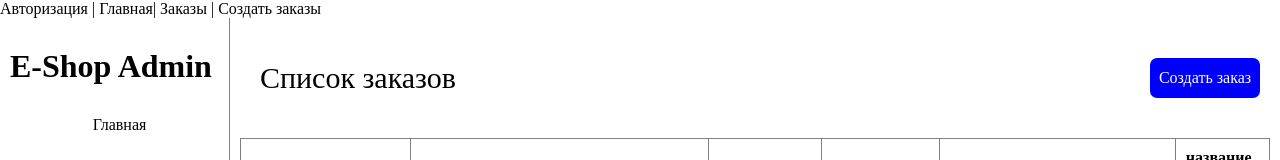
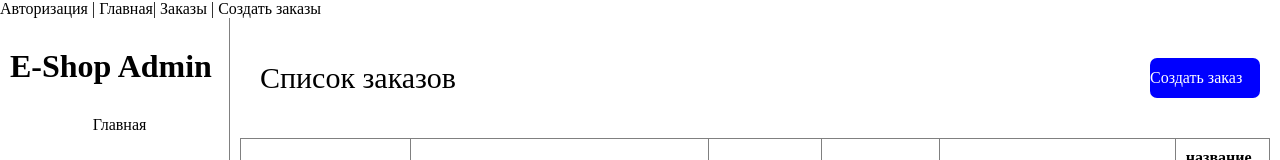
Before and after one commit to innamagkeeva/vue-router, a Vue app: page /listOrders in a window 1280 px wide. Shown: the top 160 px of the page. Built offline with nearby package versions, Linux system fonts and the light colour scheme; the HTML template or start-up script is replaced by a standard one.

Commit message:
исправила

```diff
--- a/src/components/SidebarPage.vue
+++ b/src/components/SidebarPage.vue
@@ -20,7 +20,7 @@
       >Создать заказ</RouterLink
     >
     <RouterLink
-      :to="{ name: 'home' }"
+      :to="{ name: 'auth' }"
       class="routerLink__style"
       >Выход</RouterLink
     >
--- a/src/router/index.ts
+++ b/src/router/index.ts
@@ -8,14 +8,15 @@ import ListOrdersPage from "@/views/ListOrdersPage.vue";
 const routes = [
   {
     path: '/',
+    name: 'home',
+    component: HomePage
+  },
+  {
+    path: '/auth',
     name: 'auth',
     component: AuthPage
   },
-  {
-    path: '/home',
-    name: 'home',
-    component: HomePage
-  },
+
   {
     path: '/createOrder',
     name: 'createOrder',
--- a/src/views/AuthPage.vue
+++ b/src/views/AuthPage.vue
@@ -1,13 +1,13 @@
 <script setup lang="ts">
+import { ref } from 'vue'
 import router from '@/router'
-import { ref } from 'vue'
 
 const login = ref<string>('')
 const password = ref<string>('')
 
-function go() {
+function signIn() {
   if (login.value && password.value) {
-    router.push('/home')
+    router.push({ name: 'home' })
   } else {
     console.log('Введите пароль')
   }
@@ -20,7 +20,7 @@ function go() {
       <h1 class="title">Вход в админку</h1>
       <form
         class="form"
-        @submit.prevent="go"
+        @submit.prevent="signIn"
       >
         <p class="form__text">Логин</p>
         <input
--- a/src/views/CreateOrderPage.vue
+++ b/src/views/CreateOrderPage.vue
@@ -17,7 +17,7 @@ const product = ref<string>('')
 
 function saveOrder() {
   if (userName.value && address.value && data.value && comment.value && product.value) {
-    router.push('/listOrders')
+    router.push({ name: 'listOrders' })
   } else {
     console.log('Введите все данные')
   }
@@ -108,7 +108,7 @@ function saveOrder() {
           </button>
           <RouterLink
             class="form__btn form__button-cancel"
-            :to="{ name: 'home' }"
+            :to="{ name: 'auth' }"
             >Отменить</RouterLink
           >
         </div>
--- a/src/views/ListOrdersPage.vue
+++ b/src/views/ListOrdersPage.vue
@@ -1,12 +1,5 @@
 <script setup lang="ts">
 import Sidebar from '@/components/SidebarPage.vue'
-import { useRouter } from 'vue-router'
-
-const router = useRouter()
-
-function createOrder() {
-  router.push('/CreateOrder')
-}
 
 type OrderStatus = 'Новый' | 'В обработке' | 'Доставлен' | 'Отменён'
 
@@ -72,12 +65,11 @@ function statusColor(status: string) {
     <div class="list-orders">
       <div class="list-orders__header">
         <p class="list-orders__title">Список заказов</p>
-        <button
-          @click="createOrder"
+        <RouterLink
           class="list-orders__button"
+          :to="{ name: 'createOrder' }"
+          >Создать заказ</RouterLink
         >
-          Создать заказ
-        </button>
       </div>
 
       <table class="order-table">
@@ -145,7 +137,7 @@ function statusColor(status: string) {
 
 .list-orders__button {
   width: 110px;
-  height: 40px;
+  line-height: 40px;
   border-radius: 7px;
   background-color: blue;
   color: white;
```
